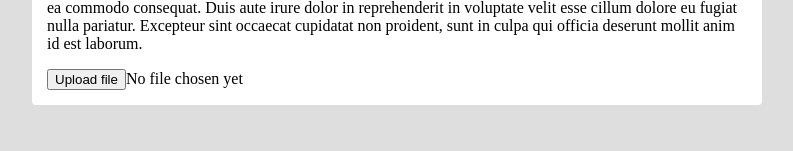
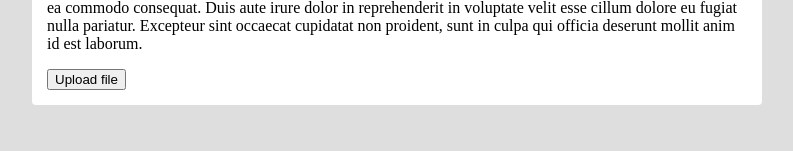
Before and after one commit to shayanypn/attendance, a React app: page / in a window 1280 px wide. Shown: the part 149-300 px from the top of the page, without its empty margins (243-1036 px from the left). Built offline with nearby package versions, Linux system fonts and the light colour scheme.

Commit message:
remove the name of the file next to the upload btn

```diff
--- a/src/components/Form/index.jsx
+++ b/src/components/Form/index.jsx
@@ -1,10 +1,6 @@
 import React, { Component } from "react";
 
 class Form extends Component {
-
-  state = {
-    fileName: 'No file chosen yet'
-  }
   handleUpload = () => {
     upload.click();
   };
@@ -12,11 +8,10 @@ class Form extends Component {
   render() {
     return (
       <div className="upload-file">
-        <input type="file" id="upload" accept=".xlsx, .xls" hidden />
+        <input type="file" id="upload" accept=".xlsx, .xls, .csv" hidden />
         <button id="btn" onClick={this.handleUpload}>
           Upload file
         </button>
-        <span id="custom-text">{this.state.fileName}</span>
       </div>
     );
   }
```
